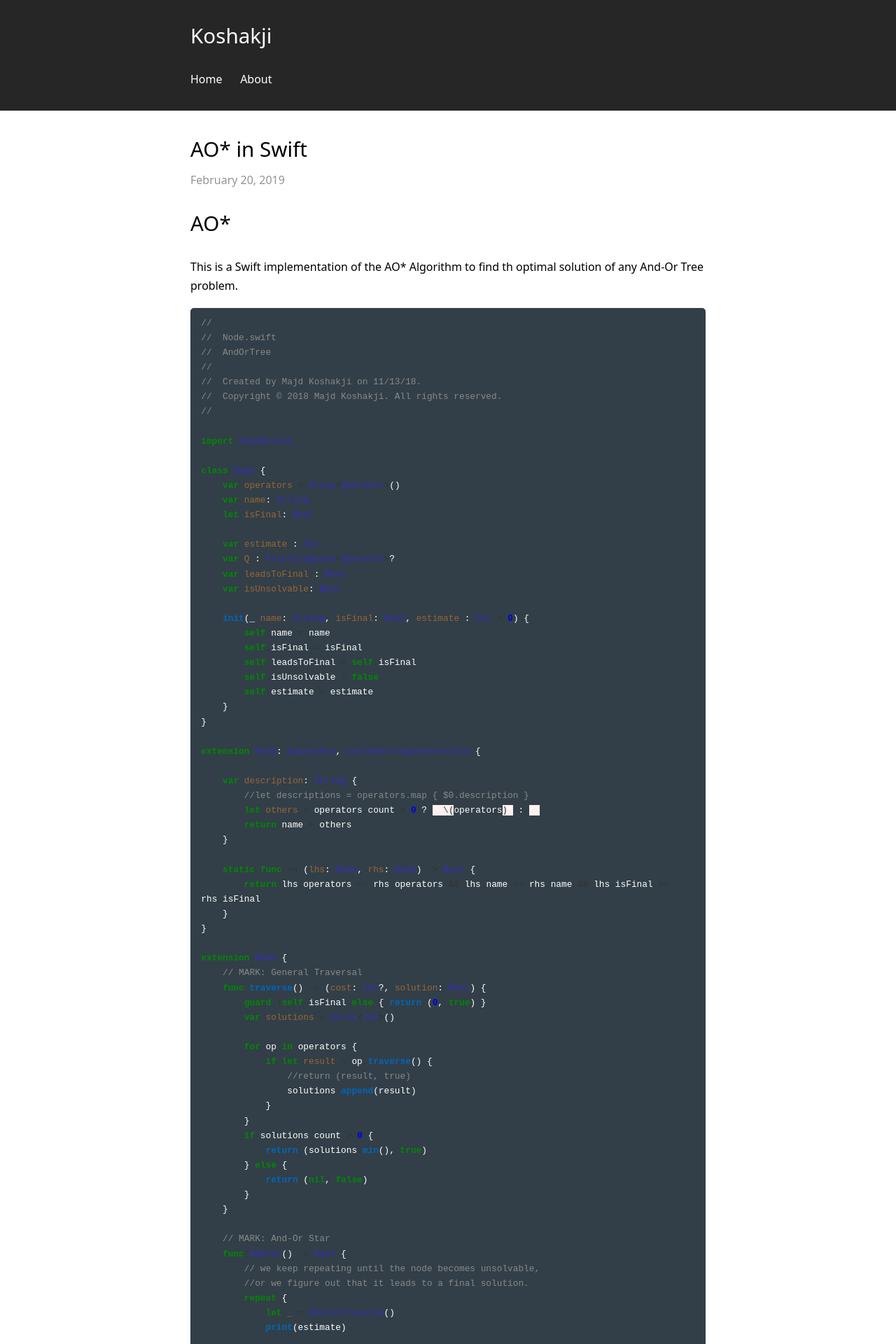
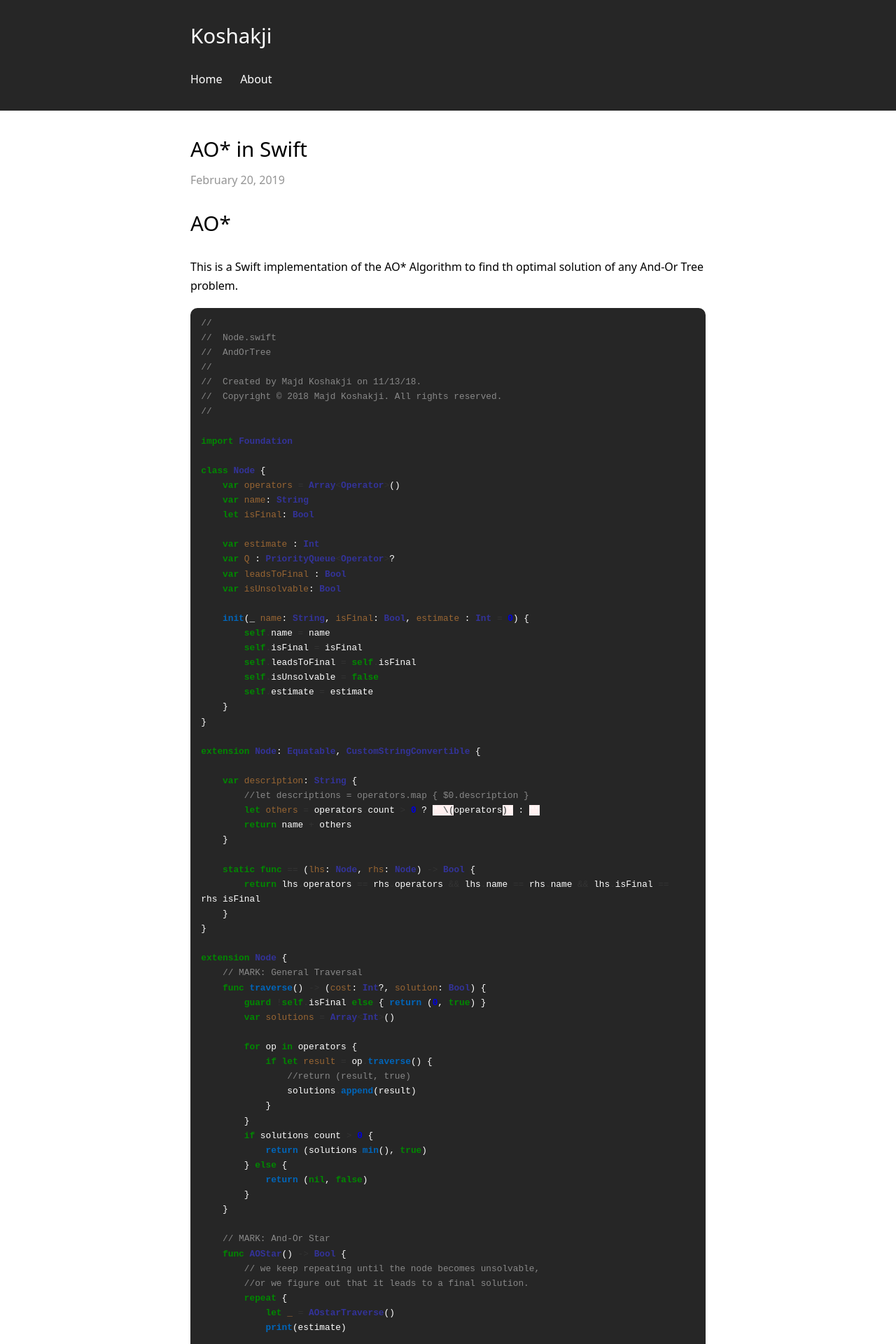
Before and after one commit to koshakji/koshakji.github.io, a Jekyll site: the page built from index.html, in a window 1280 px wide. Shown: the top 1920 px of the page at 70% size. Built offline with Jekyll 4.4.1, drawn with Linux system fonts in a browser that asks for light colours; the list of posts is cut into pages by our own code.

Commit message:
darker gray and 10px radius

```diff
--- a/_sass/code.sass
+++ b/_sass/code.sass
@@ -1,9 +1,9 @@
 @import variables
 
 pre
-  background: rgba(50, 63, 72, 1)
+  background: rgba(38, 38, 38, 1)
   color: white
-  border-radius: 5px
+  border-radius: 10px
   font-size: .8em
   margin: 1.5em 0
   padding: .8em 1.2em
```
